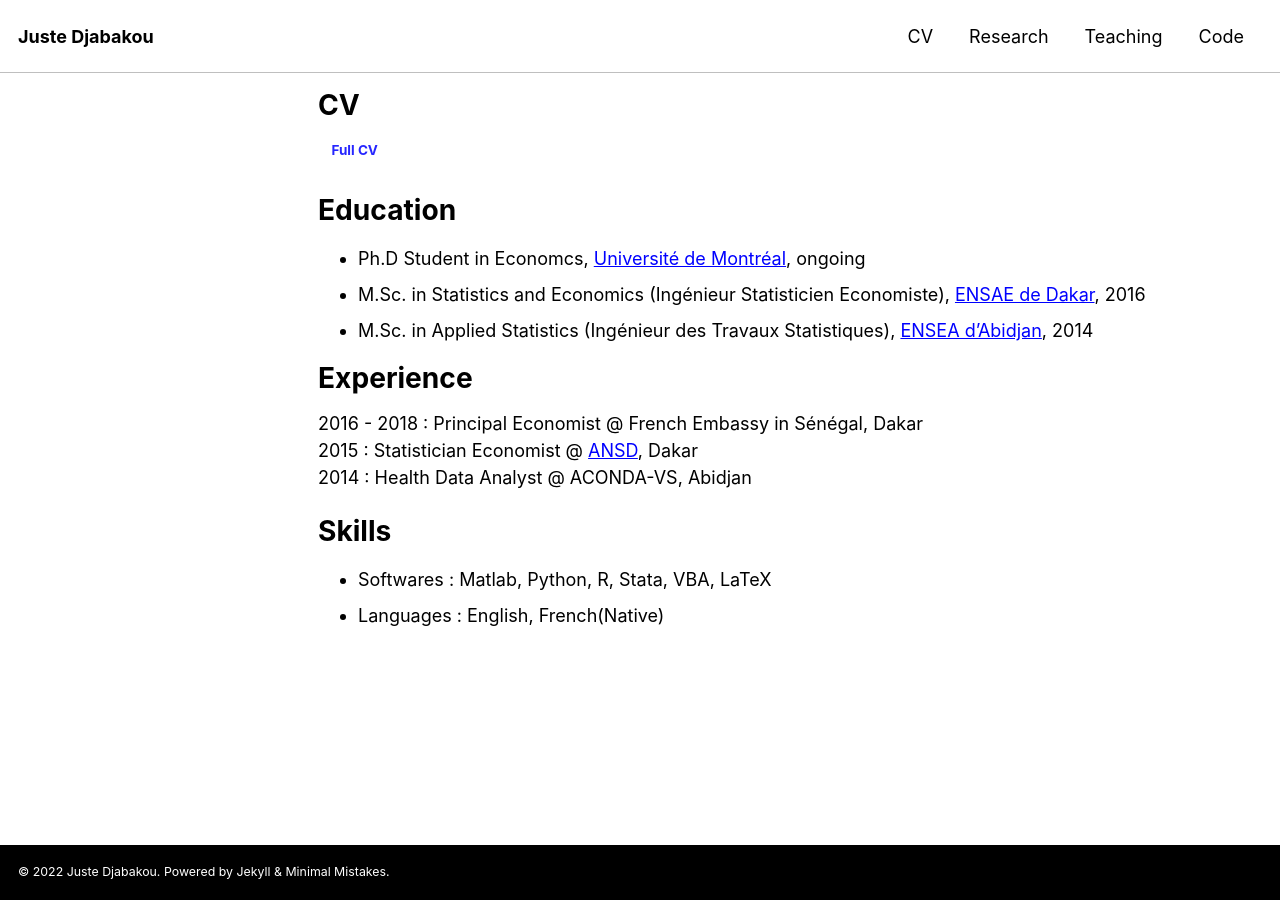
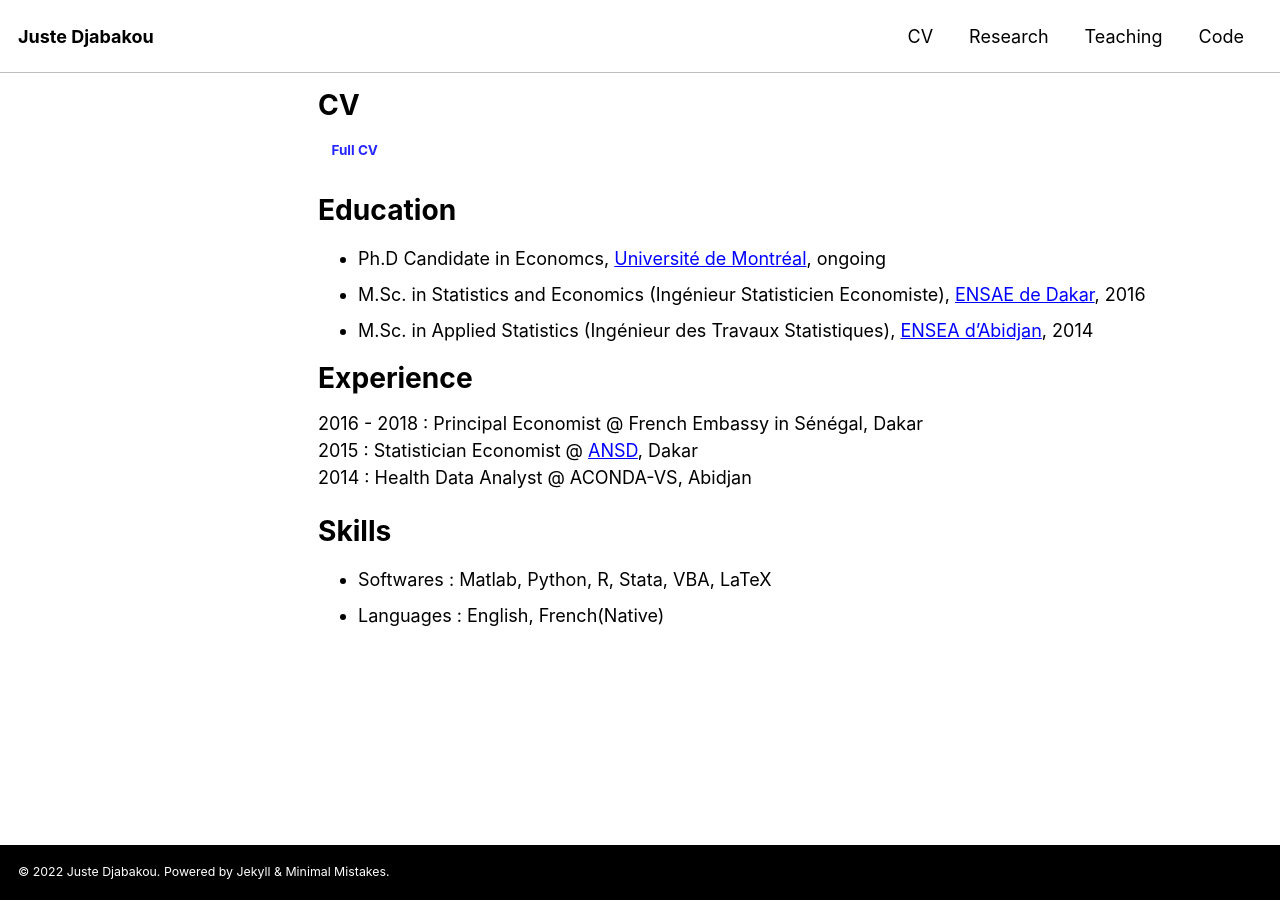
Before and after one commit to justedjabakou/justedjabakou.github.io, a Jekyll site: the page built from _pages/cv.md, in a window 1280 px wide. Built offline with Jekyll 4.4.1, drawn with Linux system fonts in a browser that asks for light colours; cached includes are drawn as plain includes; nearby versions of some CDN libraries.

Commit message:
Update cv.md

```diff
--- a/_pages/cv.md
+++ b/_pages/cv.md
@@ -12,7 +12,7 @@ permalink: /cv
 
 Education
 ======
-* Ph.D Student in Economcs, [Université de Montréal](https://sceco.umontreal.ca/), ongoing
+* Ph.D Candidate in Economcs, [Université de Montréal](https://sceco.umontreal.ca/), ongoing
 * M.Sc. in Statistics and Economics (Ingénieur Statisticien Economiste), [ENSAE de Dakar](http://ensae.sn/), 2016
 * M.Sc. in Applied Statistics (Ingénieur des Travaux Statistiques), [ENSEA d'Abidjan](https://ensea.ed.ci/), 2014
 
```
